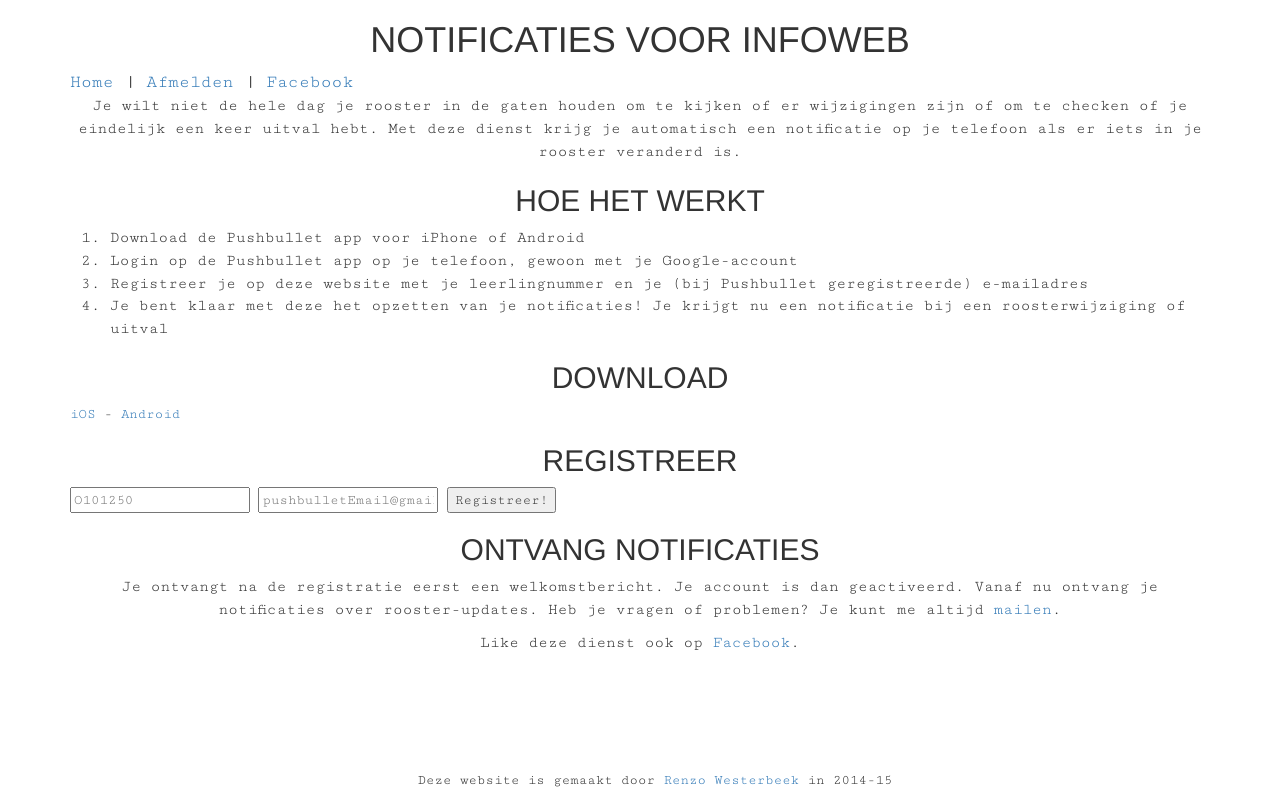
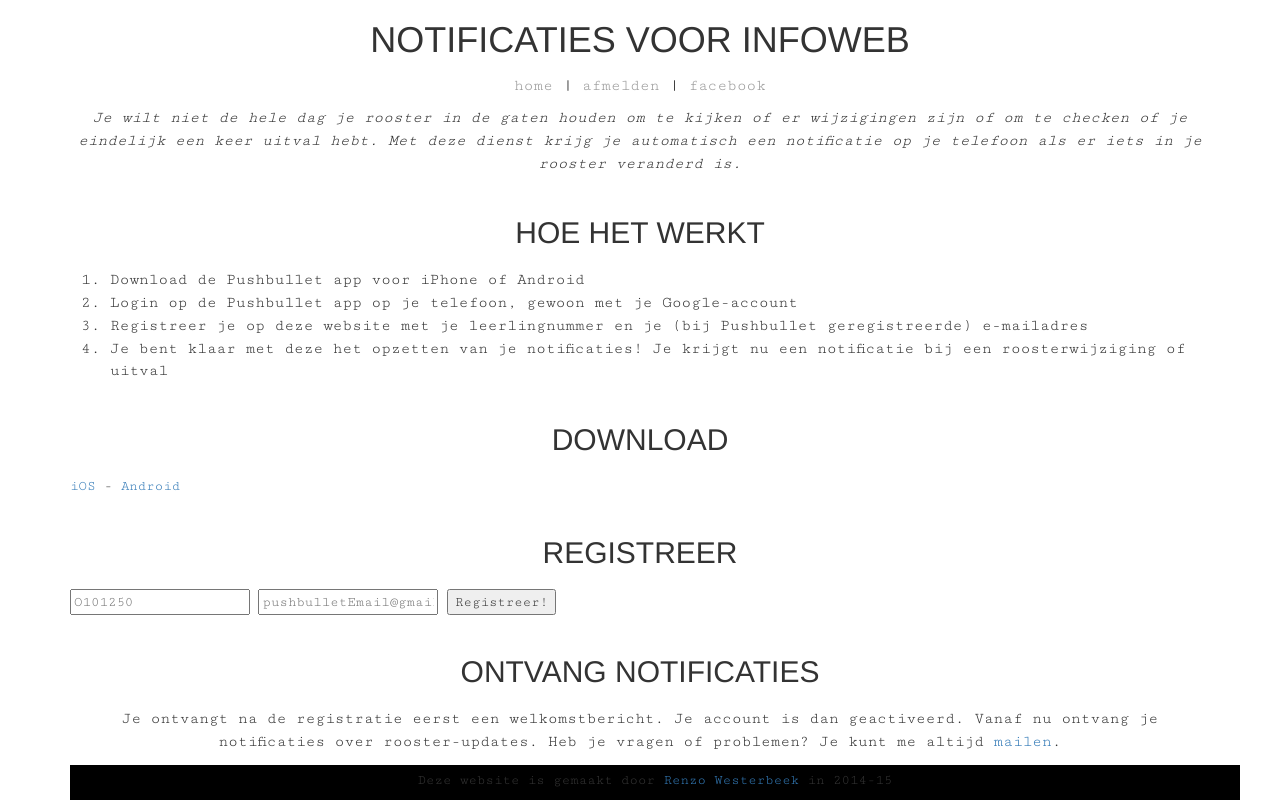
Before and after one commit to renzowesterbeek/zermelo-frontend, a PHP site: page / in a window 1280 px wide. Run offline with PHP 8.4, Linux system fonts and the light colour scheme; style sheets or scripts are compiled from the project's sources; some libraries are stand-ins or nearby versions; some web fonts are replaced.

Commit message:
Add some more styling

```diff
--- a/css/_fonts.scss
+++ b/css/_fonts.scss
@@ -13,22 +13,3 @@ $text-bold:   500;
 // ------------------------------------------------
 $header-font-stack: helvetica, arial, sans-serif;
 $body-font-stack: 'Cutive Mono', helvetica, arial, serif;
-
-// Letter Spacing
-// ------------------------------------------------
-body{
-	//letter-spacing: .2px;
-}
-
-// Font-Styling
-// ------------------------------------------------
-#menu{
-  font-size: 18px;
-}
-p,
-ol li{
-  font-size: 16px;
-}
-footer p{
-  font-size: 14px;
-}
--- a/css/base.scss
+++ b/css/base.scss
@@ -12,10 +12,39 @@ h3{
 	text-transform: uppercase;
 	text-align: center;
 }
+h2{
+	padding-top: 20px;
+	padding-bottom: 10px;
+}
+#menu{
+  font-size: 16px;
+	display: block;
+	text-align: center;
+	padding-top: 5px;
+	padding-bottom: 10px;
+}
+#menu a{
+	color: #999999;
+	text-decoration: none;
+	text-transform: lowercase;
+}
+#menu a:hover{
+	color: #337ab7;
+	text-decoration: underline;
+}
+p,
+ol li{
+  font-size: 16px;
+}
+footer p{
+  font-size: 14px;
+}
 p{
 	text-align: center;
 }
 footer{
+	padding-top: 5px;
+	background-color: black;
 	position: absolute;
 	bottom: 0;
 	text-align: center;
--- a/index.html
+++ b/index.html
@@ -18,7 +18,7 @@
 	<div class="container">
 		<h1>Notificaties voor InfoWeb</h1>
 		<span id="menu"><a href="index.html">Home</a> | <a href="#">Afmelden</a> | <a href="#">Facebook</a></span>
-		<p>Je wilt niet de hele dag je rooster in de gaten houden om te kijken of er wijzigingen zijn of om te checken of je eindelijk een keer uitval hebt. Met deze dienst krijg je automatisch een notificatie op je telefoon als er iets in je rooster veranderd is.</p>
+		<p><i>Je wilt niet de hele dag je rooster in de gaten houden om te kijken of er wijzigingen zijn of om te checken of je eindelijk een keer uitval hebt. Met deze dienst krijg je automatisch een notificatie op je telefoon als er iets in je rooster veranderd is.</i></p>
 
 		<h2>Hoe het werkt</h2>
 		<ol>
```
Also changed, not shown: README.md.
